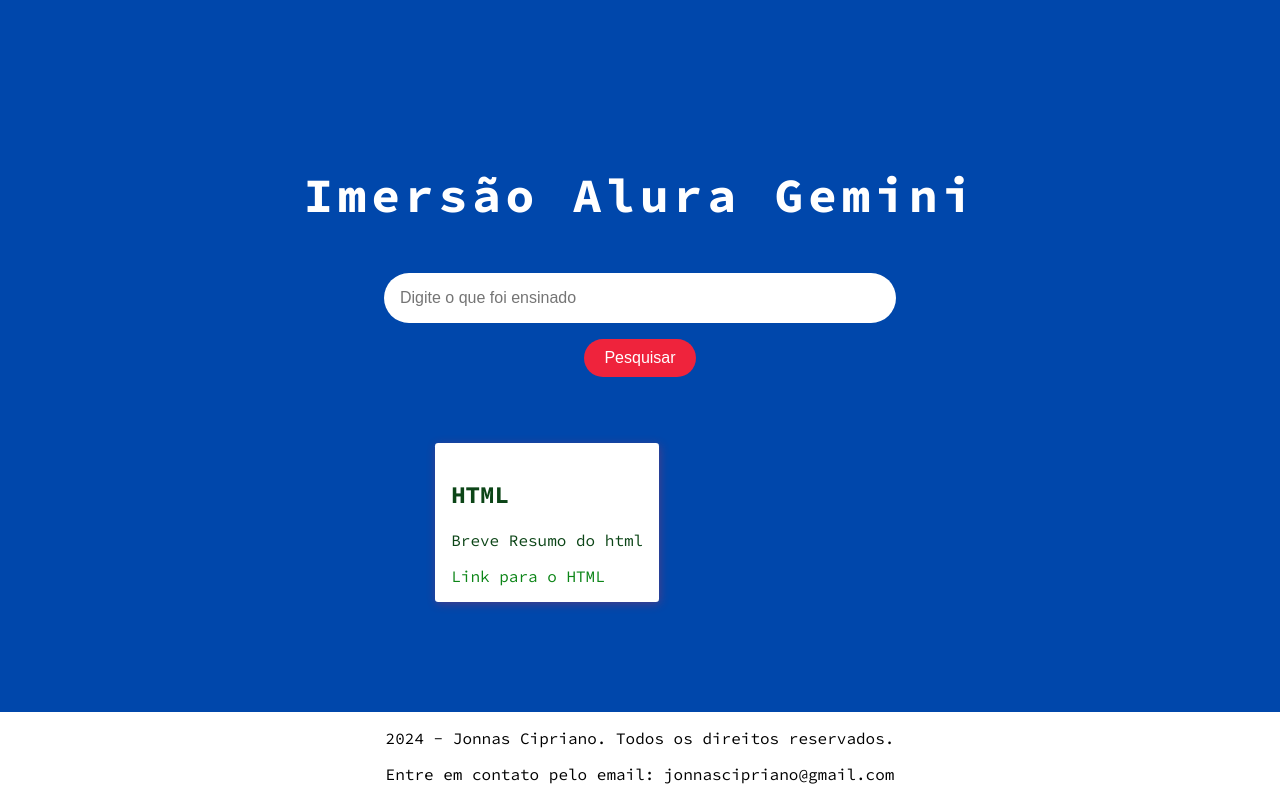
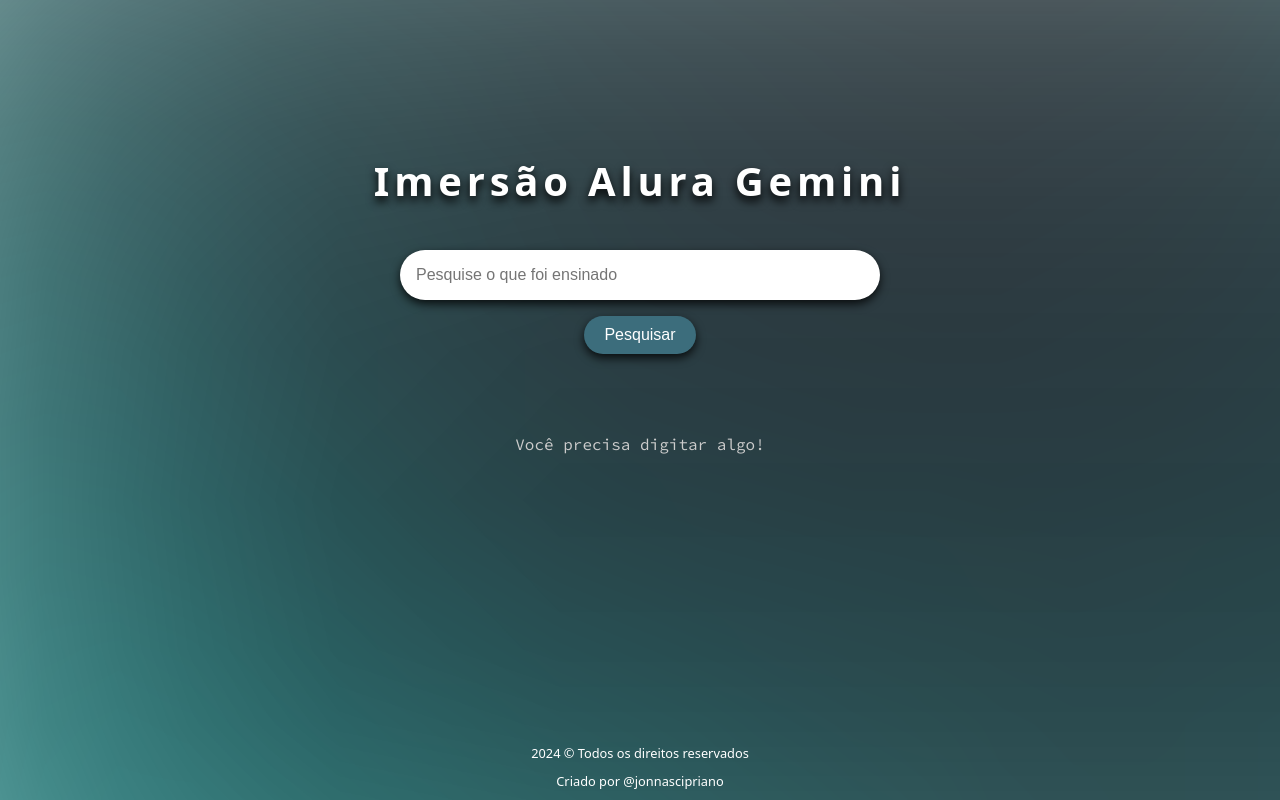
Before and after one commit to jonnascipriano/projeto-criativo-alura, a plain HTML site: page index.html in a window 1280 px wide. Both pictures are taken after a click on the button "Pesquisar". Drawn offline with Linux system fonts and the light colour scheme.

Commit message:
Projeto concluído

```diff
--- /dev/null
+++ b/dados.js
@@ -0,0 +1,123 @@
+let aula = [
+    {
+        titulo: 'HTML',
+        descricao: 'HTML (HyperText Markup Language, ou Linguagem de Marcação de Hipertexto em português) é a linguagem fundamental utilizada para criar a estrutura e o conteúdo das páginas da web. É como se fosse o esqueleto de um site, definindo onde cada elemento (texto, imagens, vídeos, etc.) deve ser colocado',
+        ensinado: `head: Contém informações sobre a página, como título, metadados e links para arquivos externos.<br>
+                    body: Envolve todo o conteúdo visível da página, incluindo texto, imagens, vídeos e outros elementos.<br>
+                    header: Geralmente usado para a parte superior da página, contendo elementos como logotipo, navegação, título e busca.<br>
+                    title: O título da sua página
+                    main: Representa o conteúdo principal da página, excluindo cabeçalho e rodapé.<br>
+                    section: Define uma seção independente dentro da página, como um artigo, capítulo ou seção de comentários.<br>
+                    br: insere uma quebra de linha simples em um ponto específico do seu texto.<br>
+                    footer: Usado para a parte inferior da página, contendo informações como copyright, links úteis e informações de contato.<br><br>
+                    Tags Interativas<br>
+                    input: Cria campos de entrada, como caixas de texto, botões de rádio, caixas de seleção e botões de envio.<br>
+                    button: Cria botões que podem ser clicados para executar ações.<br>
+                    a: Cria links para outras páginas ou recursos.<br>
+                    p: Define um parágrafo.<br><br>
+                    Tags Especiais<br>
+                    target: é utilizado na tag 'a' (âncora) em HTML para especificar onde um documento vinculado será aberto. Em outras palavras, ele define se o link será aberto na mesma aba/janela ou em uma nova.<br>
+                    script src: Carrega um arquivo JS externo para a página.<br>
+                    link: Conecta a página atual a recursos externos, como folhas de estilo.
+                    h1: Define o cabeçalho principal da página.<br>
+                    id: Atributo usado para identificar exclusivamente um elemento HTML na página.<br>
+                    class: Atributo usado para aplicar estilos a um grupo de elementos.`,
+        tags: 'html head body header main section br footer input button a p script src h1 id class title link <a>',
+        link: 'https://developer.mozilla.org/pt-BR/docs/Learn/Getting_started_with_the_web/HTML_basics'
+    },{
+        titulo: 'CSS',
+        descricao: 'CSS (Cascading Style Sheets) é como a roupa de uma página web. Com ele, você pode escolher as cores, fontes, tamanhos, espaçamentos e muito mais para cada elemento da sua página.',
+        ensinado: ` Importando Estilos<br>
+                        @import url: Importa um arquivo CSS externo para a sua página.<br><br>
+
+
+                    Fontes<br>
+                        font-family: Define a família de fontes a ser usada para o texto<br><br>
+
+
+                    Cores e Fundo<br>
+                        background-color: Define a cor de fundo de um elemento.<br><br>
+
+
+                    Layout<br>
+                        display: Define o tipo de caixa de um elemento (block, inline, inline-block, flex, grid, etc.).<br>
+                        display-flex: Cria um contêiner flexbox, permitindo um layout flexível.<br>
+                        -flex-direction: Define a direção do fluxo dos itens flexíveis dentro do contêiner.<br>
+                        --row: Itens são dispostos horizontalmente.<br>
+                        --column: Itens são dispostos verticalmente.<br>
+                        align-items: Alinha os itens flexíveis na direção transversal do contêiner.<br>
+                        -center: Alinha os itens no centro.<br>
+                        justify-content: Alinha os itens flexíveis na direção principal do contêiner.<br><br>
+
+                    Tamanho e Espaçamento<br>
+                        height: Define a altura de um elemento.<br>
+                        width: Define a largura de um elemento.<br>
+                        margin: Define o espaço externo ao redor de um elemento.<br>
+                        padding: Define o espaço interno dentro de um elemento.<br><br>
+
+                    Texto<br>
+                        font-size: Define o tamanho da fonte.<br>
+                        color: Define a cor do texto.<br>
+                        text-align: Define o alinhamento do texto dentro de um elemento.<br>
+                        letter-spacing: Define o espaço entre as letras.<br><br>
+
+                    Bordas e Formatação<br>
+                        border: Cria uma borda em torno de um elemento.<br>
+                        border-radius: Arredonda os cantos de um elemento.<br>
+                        box-sizing: Define como o tamanho de um elemento é calculado (content-box ou border-box).<br>
+                        cursor: Define o cursor do mouse quando sobre um elemento.<br>
+                        box-shadow: Adiciona uma sombra a um elemento.<br>
+                        overflow-y: Define o comportamento de um elemento quando o conteúdo ultrapassa a sua altura.<br>
+                        text-decoration: Define a decoração do texto (sublinhado, tachado, etc.).<br><br>
+
+                    Posicionamento<br>
+                        position: Define o método de posicionamento de um elemento (static, relative, absolute, fixed).<br>
+                        bottom: Define a posição inferior de um elemento em relação ao seu pai ou ao viewport.<br><br>
+
+                    Responsividade<br>
+                        @media: Permite criar estilos específicos para diferentes tamanhos de tela.
+                    `,
+        tags: '@import import url font-family font family background-color background color display display-flex flex flex-direction row column align-items align items center justify-content justify content heigth width margin padding font-size size text-align text letter-spacing letter spacing border border-radius box-sizing box sizing cursor box-shadow shadow overflow-y text-decoration decoration position bottom @media media cor borda elemento sombra tamanho largura',
+        link: 'https://developer.mozilla.org/pt-BR/docs/Web/CSS'
+    },{
+        titulo: 'JavaScript',
+        descricao: '',
+        ensinado: `Comandos básicos e suas funcionalidades:<br>
+                        let: Declara uma variável. Por exemplo: let nome = "João";<br>
+                        Obs.: Camel Case é um estilo de escrita utilizado em programação para nomear variáveis, funções e outros elementos do código de forma mais clara e consistente. Nessa convenção, as palavras são unidas sem espaços, e a primeira letra de cada palavra (exceto a primeira) é escrita em maiúscula, lembrando as corcovas de um camelo.<br>
+                        Exemplo:<br>
+                        Em vez de: primeiranota, segundanota<br>
+                        Usamos: primeiraNota, segundaNota<br>
+                        <br><br>
+                        []: Cria um array (uma lista de itens). Por exemplo: let numeros = [1, 2, 3];<br>
+                        {}: Cria um objeto (uma coleção de pares chave-valor). Por exemplo: let pessoa = { nome: "Ana", idade: 30 };<br>
+                        function (){}: Define uma função. Por exemplo: function saudacao(nome) { console.log("Olá, " + nome); }<br><br>
+
+
+                        Manipulação do DOM:<br>
+                        document.getElementById(''): Obtém um elemento pelo seu ID.<br>
+                        onclick(): Define uma função a ser executada quando um elemento é clicado.<br><br>
+
+
+                        Saída para o console:<br>
+                        console.log(): Imprime uma mensagem no console do navegador, útil para depuração.<br>
+
+
+                        Controle de fluxo:<br>
+                        if(): Executa um bloco de código se uma condição for verdadeira.<br>
+                        return: é uma palavra-chave fundamental em JavaScript que serve para encerrar a execução de uma função e retornar um valor específico para o local onde a função foi chamada.<br>
+                        for(let ... of ...): Itera sobre os elementos de um objeto iterável.<br><br>
+
+                        Métodos de string:<br>
+                        toLowerCase(): Converte uma string para letras minúsculas.<br>
+                        includes(): Verifica se uma string contém uma subcadeia.<br><br>
+
+
+                        Operadores:<br>
+                        ||: Operador lógico OU.<br>
+                        +=: Operador de atribuição de adição<br>
+                        !: é conhecido como operador lógico de negação. Ele inverte o valor booleano de uma expressão. Em outras palavras, se uma expressão é verdadeira, o ! a torna false, e vice-versa(true).`,
+        tags: '[] let {} function variável variavel array objeto função funcao console.log console log console.log() document document.getElementById() getElementById elemento onclick onclick() if condição return toLowerCase string métodos metodos includes operador || += = + ! lógico booleano',
+        link: 'https://developer.mozilla.org/pt-BR/docs/Web/JavaScript'
+    }
+]
--- a/index.html
+++ b/index.html
@@ -10,28 +10,24 @@
     <header>
         <h1>Imersão Alura Gemini</h1>
     </header>
-
     <main>
         <section>
-            <input type="text" placeholder="Digite o que foi ensinado">
-            <button>Pesquisar</button>
+            <input type="text" placeholder="Pesquise o que foi ensinado" id="campo-Pesquisa">
+            <button onclick="pesquisar()">Pesquisar</button>
         </section>
         <section id="resultado-da-pesquisa" class="resultado-da-pesquisa">
-            <div class="resultado-item">
-                <h2>HTML</h2>
-                <p class="text">Breve Resumo do html</p>
-                <a href="">Link para o HTML</a>
-            </div>
         </section>
     </main>
-
     <footer>
         <p>
-            2024 - Jonnas Cipriano. Todos os direitos reservados.
+            2024 © Todos os direitos reservados
         </p>
         <p>
-            Entre em contato pelo email: jonnascipriano@gmail.com
+            <a href="https://www.instagram.com/jonnascipriano">Criado por @jonnascipriano</a>
         </p>
     </footer>
+
+    <script src="dados.js"></script>
+    <script src="script.js"></script>
 </body>
 </html>
--- /dev/null
+++ b/script.js
@@ -0,0 +1,39 @@
+function pesquisar(){
+    let section = document.getElementById('resultado-da-pesquisa')
+    let campoPesquisa = document.getElementById('campo-Pesquisa').value
+
+    if(!campoPesquisa){
+        section.innerHTML = `<p>Você precisa digitar algo!<p>`
+        return
+    }
+
+    campoPesquisa = campoPesquisa.toLowerCase()
+
+let resultados = '';
+let titulo = '';
+let descricao = '';
+let ensinado = '';
+let tags = '';
+
+for(let dado of aula){
+    titulo = dado.titulo.toLowerCase()
+    descricao = dado.descricao.toLowerCase()
+    ensinado = dado.ensinado.toLowerCase()
+    tags = dado.tags.toLowerCase()
+        if(titulo.includes(campoPesquisa) || descricao.includes(campoPesquisa) || ensinado.includes(campoPesquisa) || tags.includes(campoPesquisa)){
+            resultados += `<div class="resultado-item">
+            <h2>${dado.titulo}</h2>
+            <h4 class="text">${dado.descricao}</h4>
+            <p class="text-ensinado">${dado.ensinado}</p>
+            <a href="${dado.link}" target="_blank">Saiba mais...</a>
+        </div>`
+        }
+
+}
+
+if(!resultados){
+    resultados = `<p>'${campoPesquisa}' não foi encontrado.</p>`
+}
+
+section.innerHTML = resultados
+}
--- a/style.css
+++ b/style.css
@@ -1,8 +1,9 @@
 @import url('https://fonts.googleapis.com/css2?family=Source+Code+Pro:ital,wght@0,200..900;1,200..900&display=swap');
 
+
 body{
-    font-family: "Source Code Pro", monospace;
-    background-color: #0047ab;
+    font-family: system-ui, -apple-system, BlinkMacSystemFont, 'Segoe UI', Roboto, Oxygen, Ubuntu, Cantarell, 'Open Sans', 'Helvetica Neue', sans-serif;
+    background: url(background.png);
     color: #CCCCCC;
     display: flex;
     flex-direction: column;
@@ -11,20 +12,22 @@ body{
     height: 100vh;
     margin: 0;
     padding: 0;
+    overflow-y: hidden;
 }
 
 h1{
-    font-size: 3rem;
+    font-size: 2.5rem;
     color: #FFFFFF;
     letter-spacing: 0.3rem;
     text-align: center;
+    text-shadow: 0px 5px 10px black;
 }
 
 section{
     display: flex;
     flex-direction: column;
     align-items: center;
-    margin-bottom: 50px;
+    margin-bottom: 3rem;
 }
 
 section input{
@@ -34,6 +37,8 @@ section input{
     border-radius: 2rem;
     margin: 1rem;
     font-size: 1rem;
+    box-sizing: border-box;
+    box-shadow: 0px 4px 10px rgba(0, 0, 0, .8);
 }
 
 section button{
@@ -41,17 +46,24 @@ section button{
     border-radius: 2rem;
     cursor: pointer;
     padding: 10px 20px;
-    background-color: #ef233c;
+    background-color: #3C6D7C;
     color: #FFFFFF;
     font-size: 1rem;
+    box-shadow: 0px 4px 10px rgba(0, 0, 0, .8);
+
 }
 
 section button:hover{
-    background-color: #EF433F;
+    background-color: #23b5b1;
+    box-shadow: 0px 4px 20px rgba(0, 0, 0, .8);
 }
 
 .resultado-da-pesquisa{
-    width: 60%;
+    font-family: "Source Code Pro", monospace;
+    width: 80%;
+    height: 30vh;
+    margin: auto;
+    overflow-y: auto;
     padding: 1rem;
     border-radius: .2rem;
 }
@@ -60,11 +72,13 @@ section button:hover{
     background-color: #FFFFFF;
     border-radius: .2rem;
     padding: 1rem;
-    box-shadow: 1px 2px 10px rgba(239, 35, 60, 0.3);
+    margin-bottom: 1rem;
+    box-shadow: 1px 2px 10px rgba(0, 0, 0, 0.3);
 }
 
 .resultado-item h2{
-    color: #0C4517;
+    font-size: 2rem;
+    color: #0E4B58;
 }
 
 .resultado-item a{
@@ -77,14 +91,32 @@ section button:hover{
 }
 
 .text{
-    color: #0C4517;
+    color: #0B3C47;
+}
+
+.text-ensinado{
+    font-size: .8rem;
+    color: black;
 }
 
 footer{
-    background-color: #FFFFFF;
-    color: black;
+    color: white;
     width: 100%;
     position: absolute;
     bottom: 0;
     text-align: center;
+    font-size: .8rem;
 }
+
+footer p{
+    margin: 10px;
+}
+
+footer a{
+    text-decoration: none;
+    color: white;
+}
+
+footer a:hover{
+    text-decoration: underline;
+}
```
Also changed, not shown: background.png (added).
